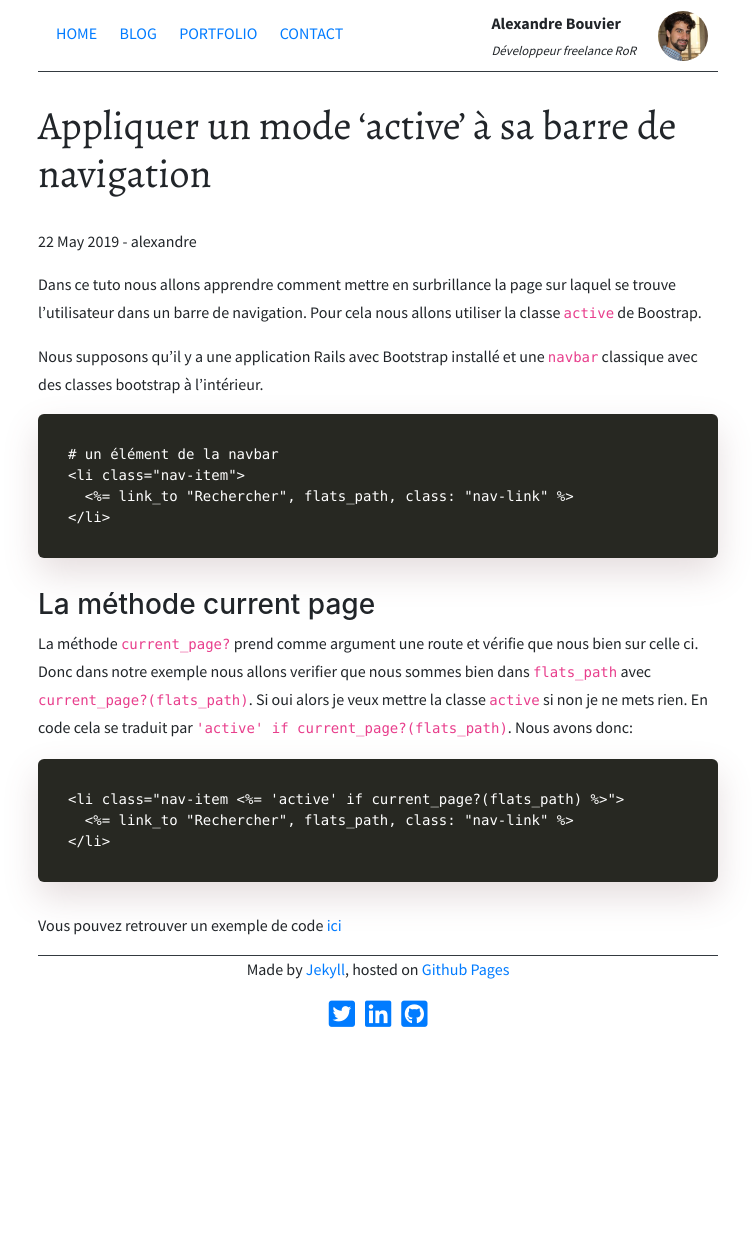
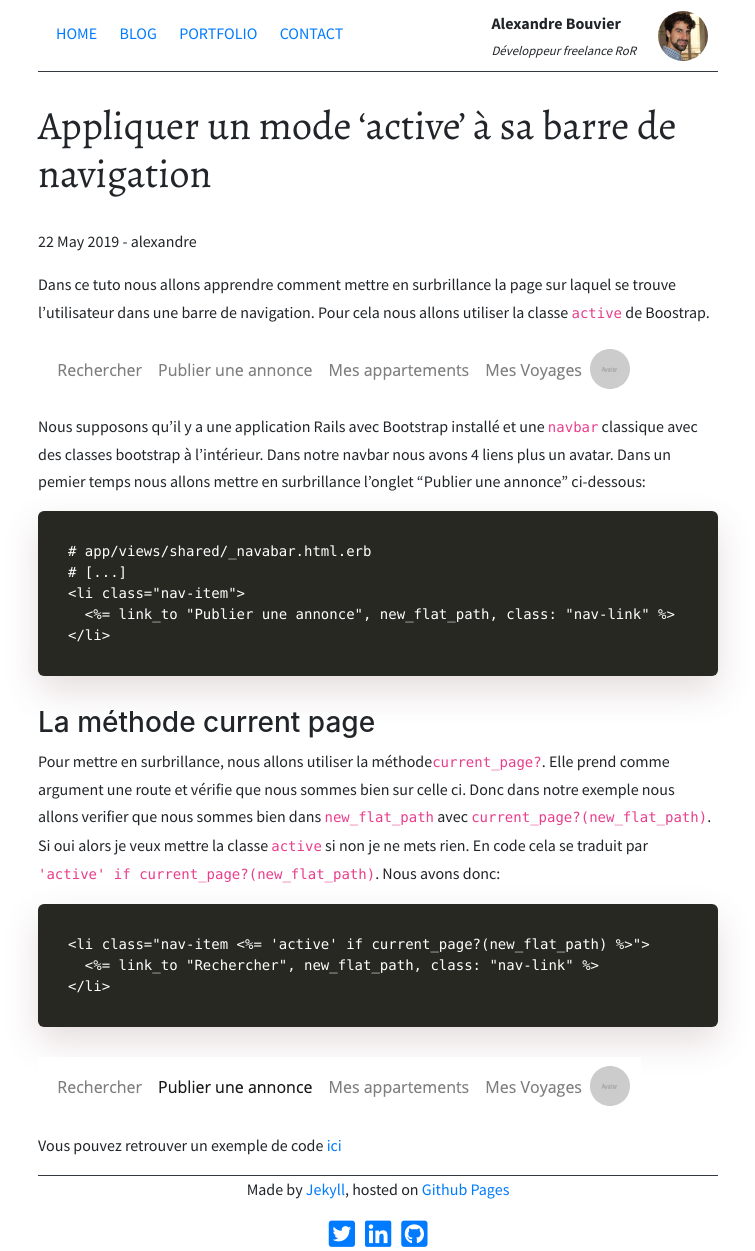
Before and after one commit to alexandrebk/alexandrebk.github.io, a Jekyll site: the page built from _posts/2019-05-22-highlight-current-page-on-navbar.md, in a window 1280 px wide. Shown: the whole page, without its empty margins (262-1017 px from the left). Built offline with Jekyll 4.4.1, drawn with Linux system fonts in a browser that asks for light colours; nearby versions of some CDN libraries; before the commit the page ends 1031 px from its top, so only the background shows below that.

Commit message:
Relecture Article Navbar

````diff
--- a/_posts/2019-05-22-highlight-current-page-on-navbar.md
+++ b/_posts/2019-05-22-highlight-current-page-on-navbar.md
@@ -5,25 +5,30 @@ author: alexandre
 difficulty: 1
 ---
 
-Dans ce tuto nous allons apprendre comment mettre en surbrillance la page sur laquel se trouve l'utilisateur dans un barre de navigation. Pour cela nous allons utiliser la classe `active` de Boostrap.
+Dans ce tuto nous allons apprendre comment mettre en surbrillance la page sur laquel se trouve l'utilisateur dans une barre de navigation. Pour cela nous allons utiliser la classe `active` de Boostrap.
 
-Nous supposons qu'il y a une application Rails avec Bootstrap installé et une `navbar` classique avec des classes bootstrap à l'intérieur.
+![Barre de navigation](/images/posts/navbar.png)
+
+Nous supposons qu'il y a une application Rails avec Bootstrap installé et une `navbar` classique avec des classes bootstrap à l'intérieur. Dans notre navbar nous avons 4 liens plus un avatar. Dans un pemier temps nous allons mettre en surbrillance l'onglet "Publier une annonce" ci-dessous:
 
 ```
-# un élément de la navbar
+# app/views/shared/_navabar.html.erb
+# [...]
 <li class="nav-item">
-  <%= link_to "Rechercher", flats_path, class: "nav-link" %>
+  <%= link_to "Publier une annonce", new_flat_path, class: "nav-link" %>
 </li>
 ```
 
 ### La méthode current page
 
-La méthode `current_page?` prend comme argument une route et vérifie que nous bien sur celle ci. Donc dans notre exemple nous allons verifier que nous sommes bien dans `flats_path` avec `current_page?(flats_path)`. Si oui alors je veux mettre la classe `active` si non je ne mets rien. En code cela se traduit par `'active' if current_page?(flats_path)`. Nous avons donc:
+Pour mettre en surbrillance, nous allons utiliser la méthode`current_page?`. Elle prend comme argument une route et vérifie que nous sommes bien sur celle ci. Donc dans notre exemple nous allons verifier que nous sommes bien dans `new_flat_path` avec `current_page?(new_flat_path)`. Si oui alors je veux mettre la classe `active` si non je ne mets rien. En code cela se traduit par `'active' if current_page?(new_flat_path)`. Nous avons donc:
 
 ```
-<li class="nav-item <%= 'active' if current_page?(flats_path) %>">
-  <%= link_to "Rechercher", flats_path, class: "nav-link" %>
+<li class="nav-item <%= 'active' if current_page?(new_flat_path) %>">
+  <%= link_to "Rechercher", new_flat_path, class: "nav-link" %>
 </li>
 ```
 
+![Barre de navigation](/images/posts/navbar-active.png)
+
 Vous pouvez retrouver un exemple de code [ici](https://github.com/alexandrebk/airbnb-copycat/commit/9eb0f044feee4acdee35640fd7dff27171fe205a)
````
Also changed, not shown: images/posts/navbar-active.png (added), images/posts/navbar.png (added).
